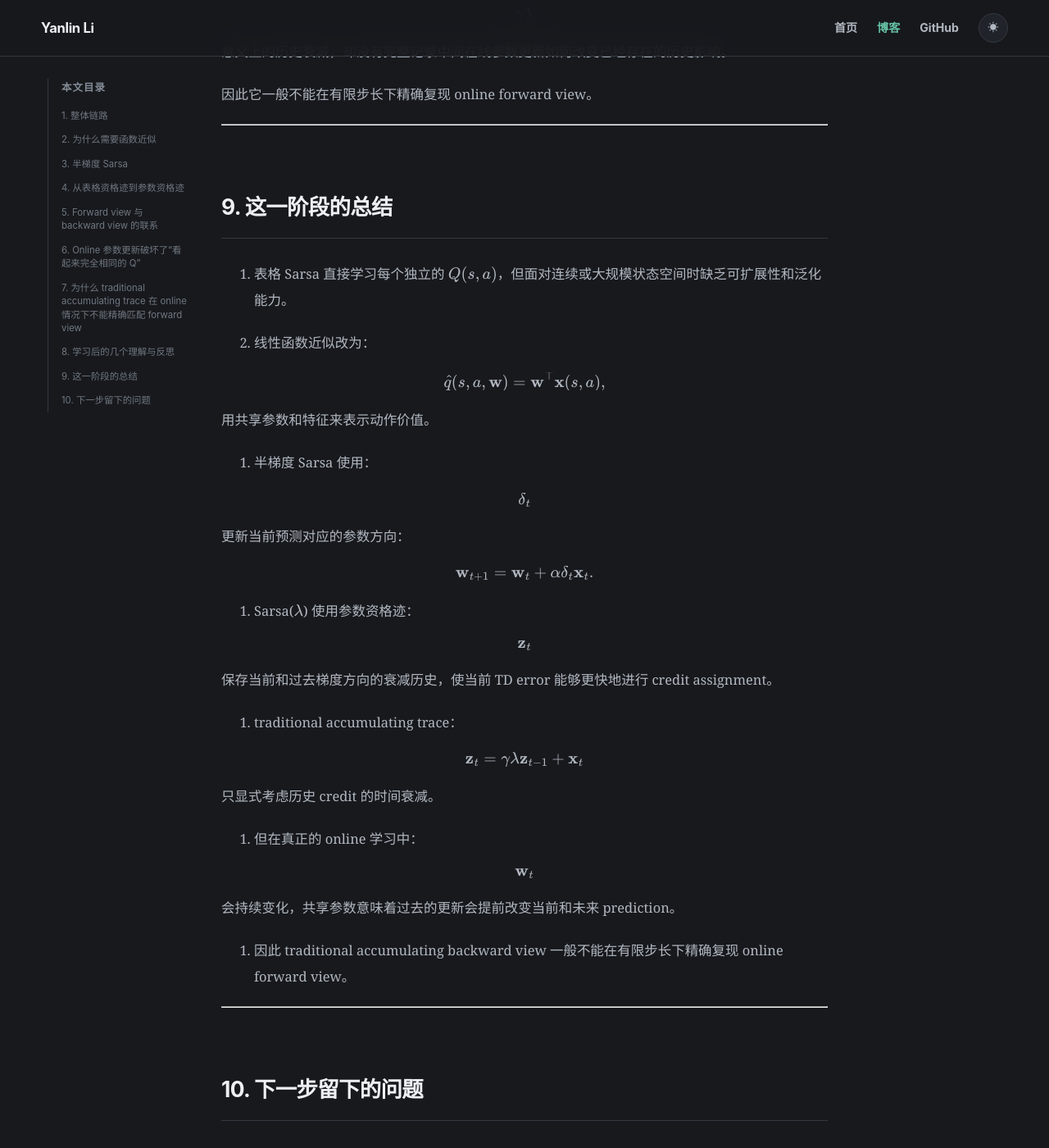
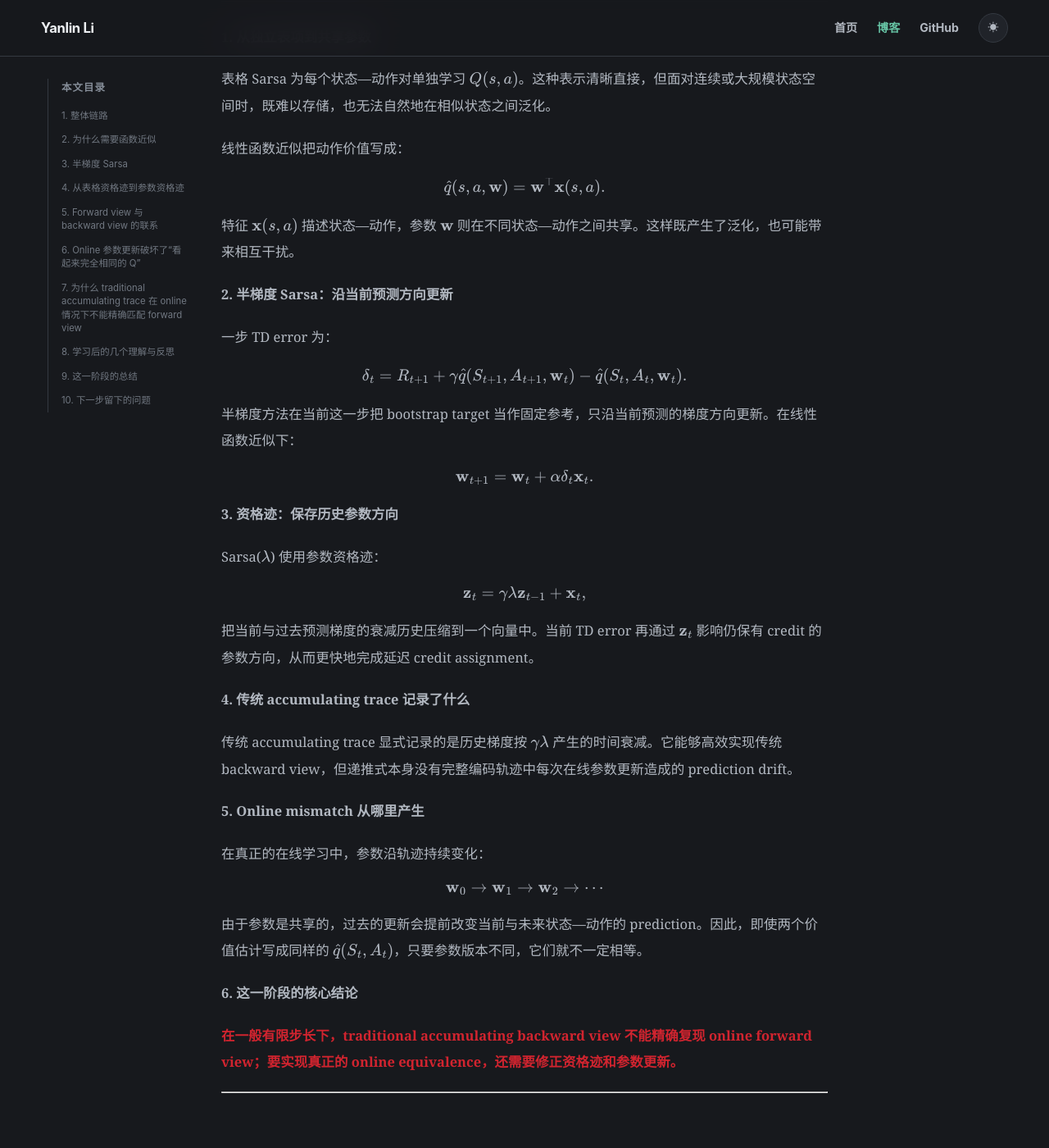
Before and after one commit to lylyl666/lylyl666.github.io, a Jekyll site: the page built from _posts/2026-08-19-from-tabular-sarsa-to-true-online-sarsa.md, in a window 1280 px wide and 1400 px high, scrolled down 17371 px. Shown: the whole window at 82% size. Built offline with Jekyll 4.4.1, drawn with Linux system fonts in a browser that asks for light colours; some of the changed text lies outside the part shown.

Commit message:
Polish True Online Sarsa article

```diff
--- a/_posts/2026-08-19-from-tabular-sarsa-to-true-online-sarsa.md
+++ b/_posts/2026-08-19-from-tabular-sarsa-to-true-online-sarsa.md
@@ -9,9 +9,7 @@ series: "强化学习基础"
 math: true
 ---
 
-> 本文统一采用 Sutton & Barto《Reinforcement Learning: An Introduction》中的符号习惯。
-> 本文只整理已经讲过的部分，重点停在：**为什么传统 accumulating trace 在 online 情况下不能精确匹配 online forward view**。
-> Dutch trace、$A_t$ 推导以及 $Q_{\mathrm{old}}$ correction 放到下一部分继续学习。
+> 本文重点停在：**为什么传统 accumulating trace 在 online 情况下不能精确匹配 online forward view**。
 
 ---
 
@@ -40,8 +38,6 @@ $$
 3. **在线更新时参数持续变化，为什么传统 accumulating trace 不能在一般步长下精确复现 online forward view。**
 
 ---
-
-<p class="section-kicker">PART I · 从表格到线性函数近似</p>
 
 ## 2. 为什么需要函数近似
 
@@ -166,7 +162,7 @@ $$
 
 我的理解是：
 
-> 共享参数的意义不是单纯换一种方式保存 Q，而是用有限参数表达大量状态—动作之间的共同结构。
+<span style="color:#d1242f"><strong>共享参数的意义不是单纯换一种方式保存 Q，而是用有限参数表达大量状态—动作之间的共同结构。</strong></span>
 
 ---
 
@@ -344,13 +340,11 @@ $$
 
 因此：
 
-> 半梯度只是当前求导时不沿 bootstrap target 求导，并不意味着 target 中的价值估计在后续参数更新后保持不变。
+<span style="color:#d1242f"><strong>半梯度只是当前求导时不沿 bootstrap target 求导，并不意味着 target 中的价值估计在后续参数更新后保持不变。</strong></span>
 
 这也为后面 True Online 中的 online prediction drift 埋下了伏笔。
 
 ---
-
-<p class="section-kicker">PART II · 函数近似下的资格迹</p>
 
 ## 4. 从表格资格迹到参数资格迹
 
@@ -464,7 +458,7 @@ $$
 
 更准确地说：
 
-> $\mathbf z_t$ 是参数空间中的向量，它压缩记录当前和过去预测梯度的衰减历史，并决定当前 TD error 沿哪些参数方向产生多大影响。
+<span style="color:#d1242f"><strong>$\mathbf z_t$ 是参数空间中的向量，它压缩记录当前和过去预测梯度的衰减历史，并决定当前 TD error 沿哪些参数方向产生多大影响。</strong></span>
 
 ---
 
@@ -594,8 +588,6 @@ $$
 
 ---
 
-<p class="section-kicker">PART III · 为什么需要 True Online</p>
-
 ## 6. Online 参数更新破坏了“看起来完全相同的 Q”
 
 一开始推导 forward / backward view 时，我看到望远镜消除中一正一负、形式相同的价值估计，很容易认为：
@@ -654,7 +646,7 @@ $$
 
 因此：
 
-> 看到两个代数形式相同的 $\hat q(S_t,A_t)$，不能立刻认为它们是同一个数，必须检查它们分别由哪一组参数计算。
+<span style="color:#d1242f"><strong>看到两个代数形式相同的 $\hat q(S_t,A_t)$，不能立刻认为它们是同一个数，必须检查它们分别由哪一组参数计算。</strong></span>
 
 这是我之前理解 forward / backward equivalence 时忽略的一点：
 
@@ -798,6 +790,8 @@ $$
 
 在一般有限步长下，两者不能严格一致。
 
+<span style="color:#d1242f"><strong>关键矛盾不在于 TD error 是否被重新计算，而在于传统资格迹没有完整追踪在线参数变化对历史 credit 的影响。</strong></span>
+
 ![Mountain Car 上 True Online Sarsa(lambda) 与常规 Sarsa(lambda) 的性能对比]({{ '/assets/images/true-online-sarsa-mountain-car-comparison.jpg' | relative_url }})
 <p class="figure-caption">图 4：Mountain Car 上多种 Sarsa(λ) 的早期性能对比。True Online Sarsa(λ) 在该实验中优于使用 accumulating traces 和 replacing traces 的常规版本，为下一部分引入精确匹配 online forward view 的修正提供了经验动机。图源：Richard S. Sutton、Andrew G. Barto，《Reinforcement Learning: An Introduction》（第 2 版），Figure 12.11。</p>
 
@@ -892,25 +886,35 @@ $$
 
 ## 9. 这一阶段的总结
 
-1. 表格 Sarsa 直接学习每个独立的 $Q(s,a)$，但面对连续或大规模状态空间时缺乏可扩展性和泛化能力。
+**1. 从独立表项到共享参数**
 
-2. 线性函数近似改为：
+表格 Sarsa 为每个状态—动作对单独学习 $Q(s,a)$。这种表示清晰直接，但面对连续或大规模状态空间时，既难以存储，也无法自然地在相似状态之间泛化。
+
+线性函数近似把动作价值写成：
 
 $$
 \hat q(s,a,\mathbf w)
 =
-\mathbf w^\top\mathbf x(s,a),
+\mathbf w^\top\mathbf x(s,a).
 $$
 
-用共享参数和特征来表示动作价值。
+特征 $\mathbf x(s,a)$ 描述状态—动作，参数 $\mathbf w$ 则在不同状态—动作之间共享。这样既产生了泛化，也可能带来相互干扰。
 
-3. 半梯度 Sarsa 使用：
+**2. 半梯度 Sarsa：沿当前预测方向更新**
+
+一步 TD error 为：
 
 $$
 \delta_t
+=
+R_{t+1}
++
+\gamma\hat q(S_{t+1},A_{t+1},\mathbf w_t)
+-
+\hat q(S_t,A_t,\mathbf w_t).
 $$
 
-更新当前预测对应的参数方向：
+半梯度方法在当前这一步把 bootstrap target 当作固定参考，只沿当前预测的梯度方向更新。在线性函数近似下：
 
 $$
 \mathbf w_{t+1}
@@ -918,35 +922,43 @@ $$
 \mathbf w_t+\alpha\delta_t\mathbf x_t.
 $$
 
-4. Sarsa($\lambda$) 使用参数资格迹：
+**3. 资格迹：保存历史参数方向**
 
-$$
-\mathbf z_t
-$$
-
-保存当前和过去梯度方向的衰减历史，使当前 TD error 能够更快地进行 credit assignment。
-
-5. traditional accumulating trace：
+Sarsa($\lambda$) 使用参数资格迹：
 
 $$
 \mathbf z_t
 =
 \gamma\lambda\mathbf z_{t-1}
 +
-\mathbf x_t
+\mathbf x_t,
 $$
 
-只显式考虑历史 credit 的时间衰减。
+把当前与过去预测梯度的衰减历史压缩到一个向量中。当前 TD error 再通过 $\mathbf z_t$ 影响仍保有 credit 的参数方向，从而更快地完成延迟 credit assignment。
 
-6. 但在真正的 online 学习中：
+**4. 传统 accumulating trace 记录了什么**
+
+传统 accumulating trace 显式记录的是历史梯度按 $\gamma\lambda$ 产生的时间衰减。它能够高效实现传统 backward view，但递推式本身没有完整编码轨迹中每次在线参数更新造成的 prediction drift。
+
+**5. Online mismatch 从哪里产生**
+
+在真正的在线学习中，参数沿轨迹持续变化：
 
 $$
-\mathbf w_t
+\mathbf w_0
+\rightarrow
+\mathbf w_1
+\rightarrow
+\mathbf w_2
+\rightarrow
+\cdots
 $$
 
-会持续变化，共享参数意味着过去的更新会提前改变当前和未来 prediction。
+由于参数是共享的，过去的更新会提前改变当前与未来状态—动作的 prediction。因此，即使两个价值估计写成同样的 $\hat q(S_t,A_t)$，只要参数版本不同，它们就不一定相等。
 
-7. 因此 traditional accumulating backward view 一般不能在有限步长下精确复现 online forward view。
+**6. 这一阶段的核心结论**
+
+<span style="color:#d1242f"><strong>在一般有限步长下，traditional accumulating backward view 不能精确复现 online forward view；要实现真正的 online equivalence，还需要修正资格迹和参数更新。</strong></span>
 
 ---
 
@@ -956,20 +968,8 @@ $$
 
 > **既然历史 credit 从过去传到当前时，不只是按 $\gamma\lambda$ 做时间衰减，还会受到中间 online 参数更新的影响，那么“正确的 online 资格迹”应该怎样递推？**
 
-下一部分将从这个问题出发，继续推导：
+下一部分将沿着这条问题链继续：
 
-$$
-\boxed{
-\text{Dutch trace}
-}
-$$
-
-以及之后的：
-
-$$
-\boxed{
-Q_{\mathrm{old}}\text{ correction}
-}
-$$
-
-从而最终得到 True Online Sarsa($\lambda$)。
+- Dutch trace 如何修正传统资格迹；
+- $Q_{\mathrm{old}}$ correction 为什么会出现在参数更新中；
+- 两项修正如何组合成 True Online Sarsa($\lambda$)，并精确对应 online forward view。
```
Also changed, not shown: other parts of _posts/2026-08-19-from-tabular-sarsa-to-true-online-sarsa.md (+2 -2 lines).
